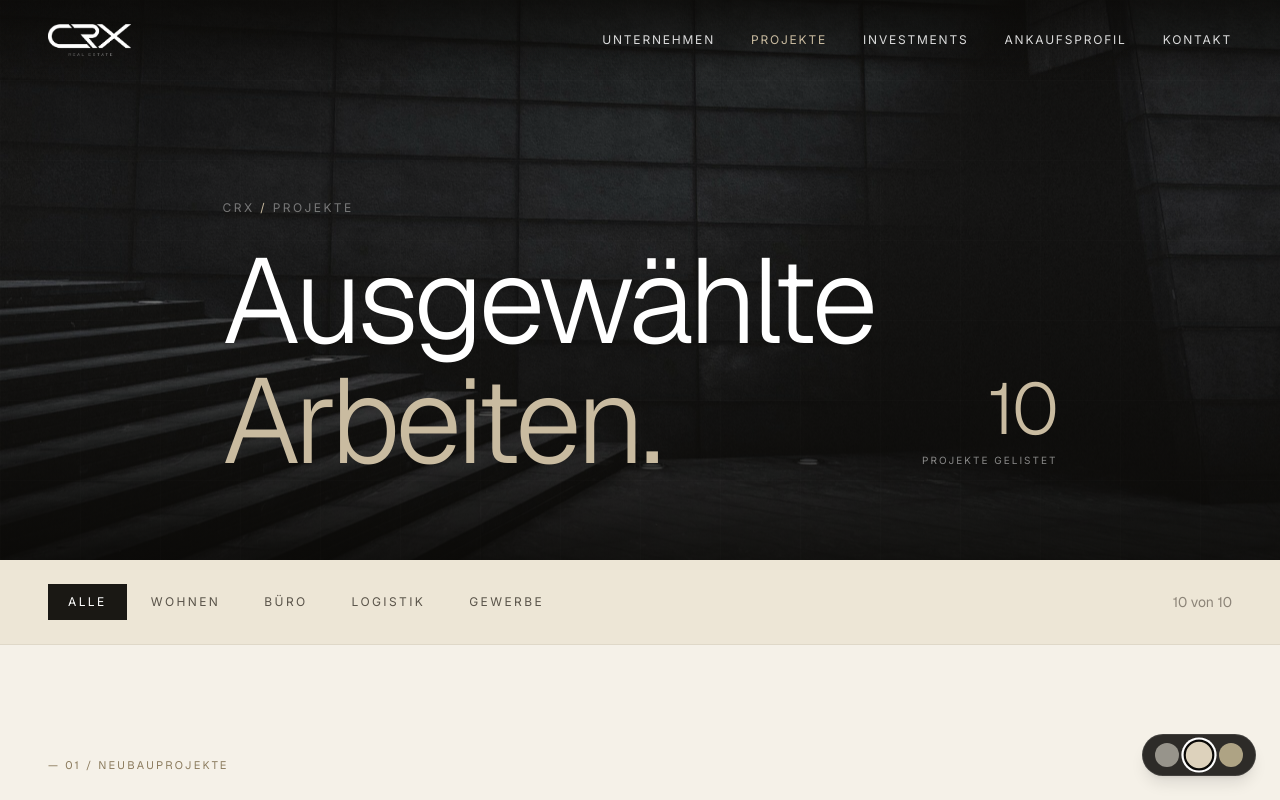
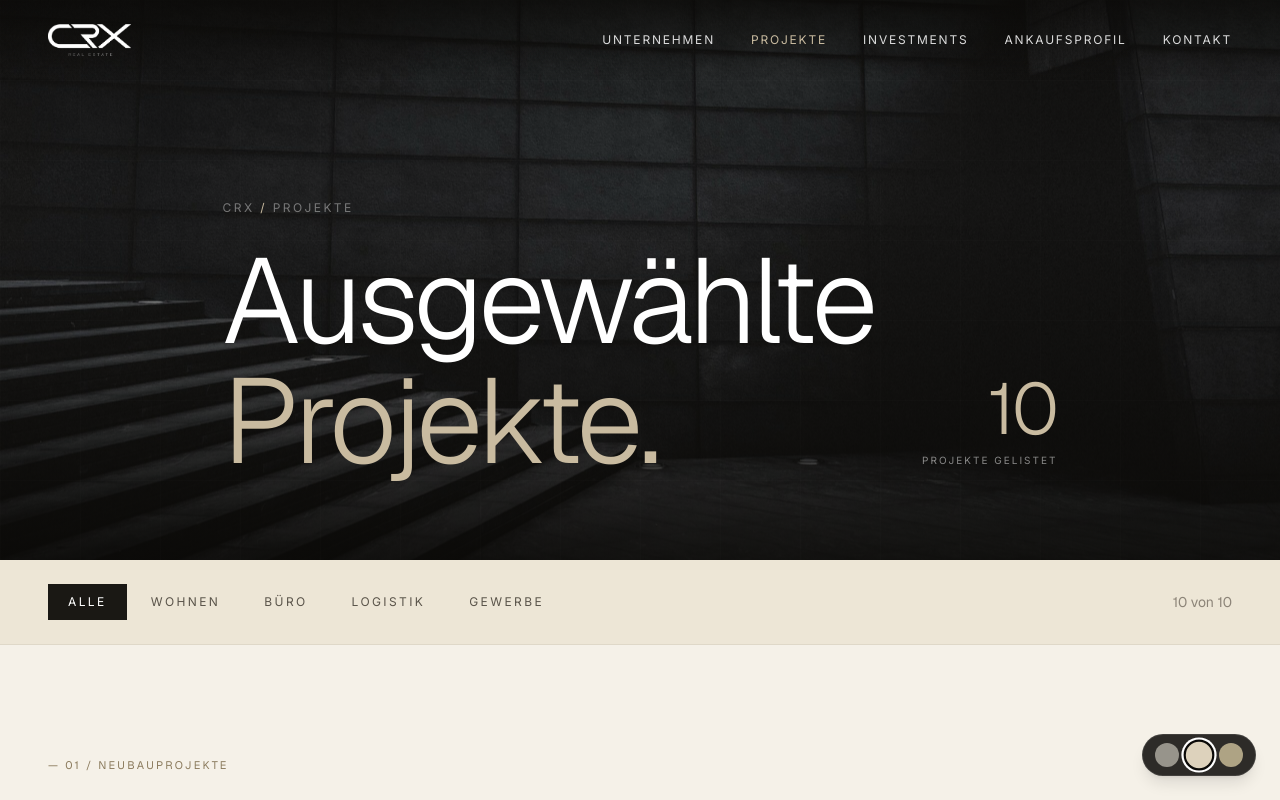
Before and after one commit to futrlabcom/crx, a React (Vite) app: page /projekte in a window 1280 px wide. Shown: the top 800 px of the page. Built offline with nearby package versions, Linux system fonts and the light colour scheme.

Commit message:
update Walsrode hero video + rename Projekte H1 to Projekte
- public/projects/walsrode/hero.mp4 → CRX WALSRODE Neu (latest cut)
- pages/Projekte: hero H1 "Ausgewählte Arbeiten." → "Ausgewählte Projekte."

```diff
--- a/src/pages/Projekte.jsx
+++ b/src/pages/Projekte.jsx
@@ -93,7 +93,7 @@ export default function Projekte() {
             </div>
             <h1 className="display-h1 text-6xl md:text-8xl lg:text-[120px]">
               Ausgewählte<br />
-              <em className="text-taupe-100 font-light">Arbeiten.</em>
+              <em className="text-taupe-100 font-light">Projekte.</em>
             </h1>
           </div>
           <div className="pb-3 md:text-right">
```
Also changed, not shown: 1 other file (tests, documents, lock files or other folders).
